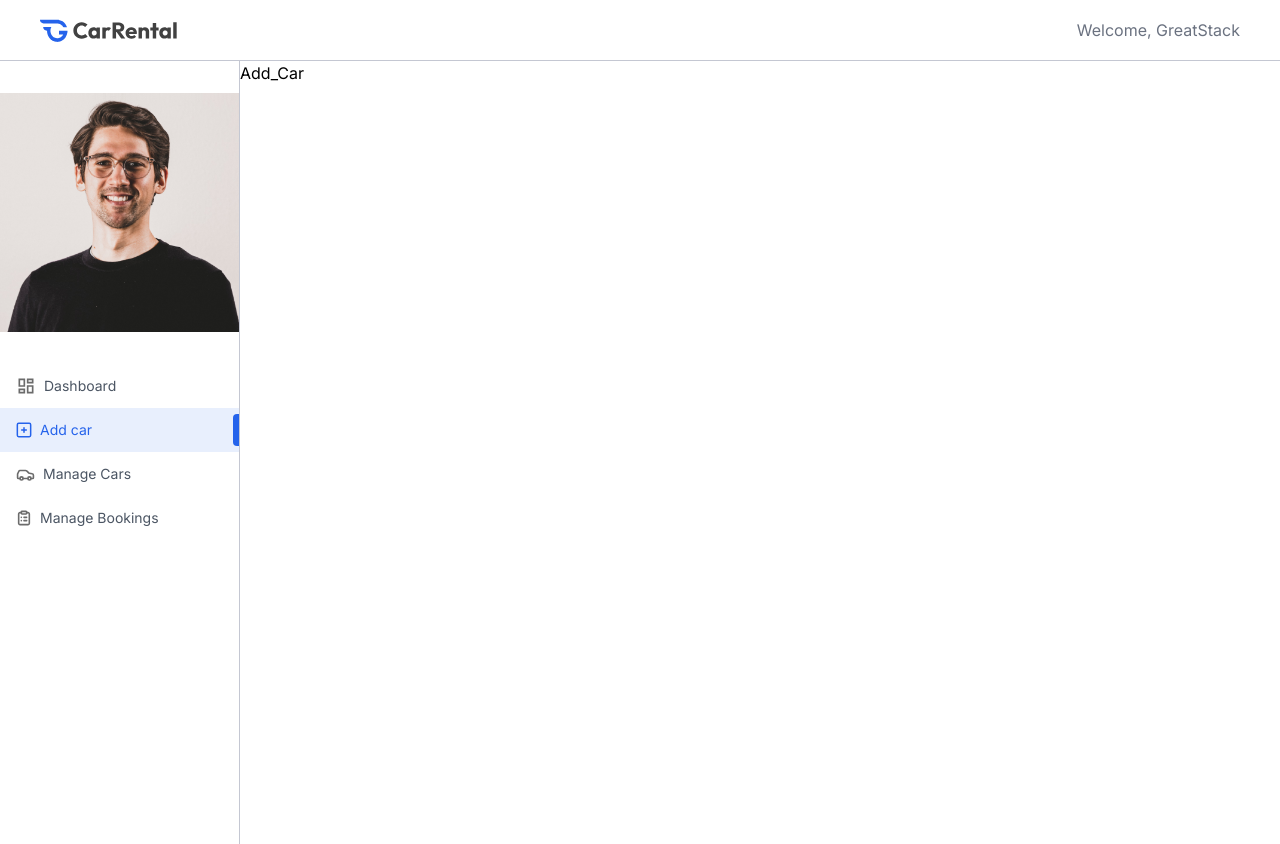
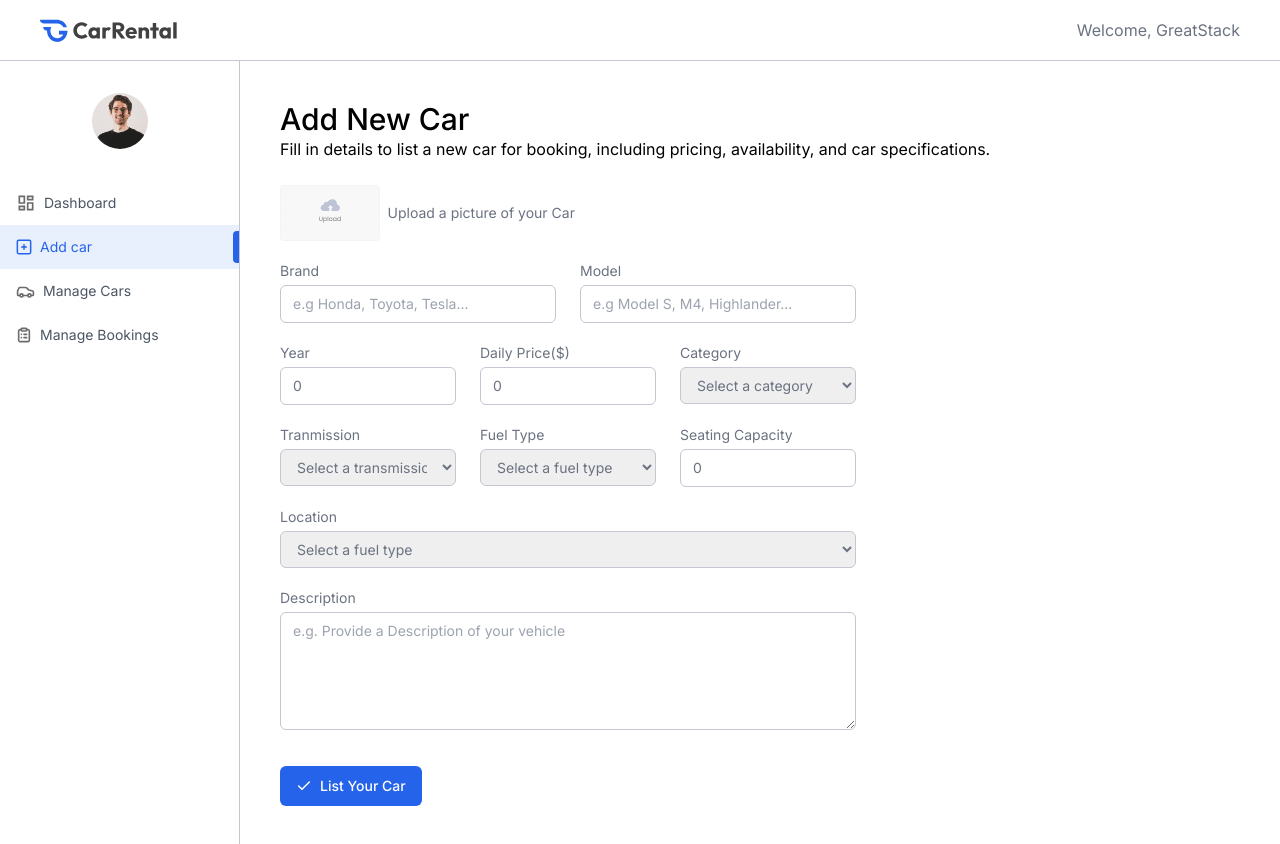
Before and after one commit to TejasVaradaraj/Car_Rental_Website, a React (Vite) app: page /owner/add-car in a window 1280 px wide. Shown: the top 844 px of the page. Built offline with nearby package versions, Linux system fonts and the light colour scheme; the HTML template or start-up script is replaced by a standard one.

Commit message:
Finished Dashboard and Add Car window

```diff
--- a/src/components/owner/Sidebar.jsx
+++ b/src/components/owner/Sidebar.jsx
@@ -17,7 +17,7 @@
     <div className='relative min-h-screen md:flex flex-col items-center pt-8 max-w-13 md:max-w-60 w-full border-r border-borderColor text-sm'>
       <div className='group relative'>
         <label htmlFor="image">
-          <img src={image ? URL.createObjectURL(image) : user?.image || "https://images.unsplash.com/photo-1633332755192-727a05c4013d?q=80&w=300"} alt="" />
+          <img src={image ? URL.createObjectURL(image) : user?.image || "https://images.unsplash.com/photo-1633332755192-727a05c4013d?q=80&w=300"} alt=""  className='h-9 md:h-14 w-9 md:w-14 rounded-full mx-auto'/>
           <input type="file" id='image' accept="image/*" hidden onChange={e=> setImage(e.target.files[0])} />
 
           <div className='absolute hidden top-0 right-0 left-0 bottom-0 bg-black/10 rounded-full group-hover:flex items-center justify-center cursor-pointer'>
--- a/src/pages/owner/Add_Car.jsx
+++ b/src/pages/owner/Add_Car.jsx
@@ -1,8 +1,132 @@
-import React from 'react'
+import React, { useState } from 'react'
+import Title from '../../components/owner/Title'
+import { assets } from '../../assets/assets'
 
 const Add_Car = () => {
+
+const currency = import.meta.env.VITE_CURRENCY
+const [image, setImage] = useState(null)
+const[car, setCar] = useState({
+  brand: '',
+  model: '',
+  year: 0,
+  pricePerDay: 0,
+  category: '',
+  transmission: '',
+  fuel_type: '',
+  seating_capacity: 0,
+  location: '',
+  description: '',
+})
+
+const onSubmitHandler = async(e)=>{
+  e.preventDefault()
+}
+
   return (
-    <div>Add_Car</div>
+    <div className='px-4 py-10 md:px-10 flex-1'>
+      <Title title="Add New Car" subTitle="Fill in details to list a new car for booking, including pricing, availability, and car specifications." />
+
+      <form onSubmit={onSubmitHandler} className='flex flex-col gap-5 text-gray-500 text-sm mt-6 max-w-xl'>
+        {/*Car Image*/}
+        <div className='flex items-center gap-2 w-full'>
+          <label htmlFor='car-image'>
+            <img src={image ? URL.createObjectURL(image) : assets.upload_icon} alt="" className='h-14 rounded cursor-pointer'/>
+            <input type="file" id="car-image" accept="image/*" hidden onChange={e=> setImage(e.target.files[0])} />
+          </label>
+          <p className='text-sm text-gray-500'>Upload a picture of your Car</p>
+        </div>
+
+        {/* Brand and Model */}
+        <div className='grid grid-cols-1 md:grid-cols-2 gap-6'>
+          <div className='flex flex-col w-full'>
+            <label>Brand</label>
+            <input type="text" placeholder="e.g Honda, Toyota, Tesla..." required className='px-3 py-2 mt-1 border border-borderColor rounded-md outline-none' value={car.brand} onChange={e=> setCar({...car, brand: e.target.value})} />
+          </div>
+
+          <div className='flex flex-col w-full'>
+            <label>Model</label>
+            <input type="text" placeholder="e.g Model S, M4, Highlander..." required className='px-3 py-2 mt-1 border border-borderColor rounded-md outline-none' value={car.model} onChange={e=> setCar({...car, model: e.target.value})} />
+          </div>
+        </div>
+
+        {/* Year, Price, Category */}
+        <div className='grid grid-cols-1 sm:grid-cols-2 md:grid-cols-3 gap-6'>
+          <div className='flex flex-col w-full'>
+            <label>Year</label>
+            <input type="number" placeholder="2025" required className='px-3 py-2 mt-1 border border-borderColor rounded-md outline-none' value={car.year} onChange={e=> setCar({...car, year: e.target.value})} />
+          </div>
+
+          <div className='flex flex-col w-full'>
+            <label>Daily Price({currency})</label>
+            <input type="number" placeholder="100" required className='px-3 py-2 mt-1 border border-borderColor rounded-md outline-none' value={car.pricePerDay} onChange={e=> setCar({...car, pricePerDay: e.target.value})} />
+          </div>
+
+          <div className='flex flex-col w-full'>
+            <label>Category</label>
+            <select onChange={e=> setCar({...car, category: e.target.value})} value={car.category} className='px-3 py-2 mt-1 border border-borderColor rounded-md outline-none'>
+              <option value="">Select a category</option>
+              <option value="SUV">SUV</option>
+              <option value="Sedan">Sedan</option>
+              <option value="Van">Minivan</option>
+            </select>
+          </div>
+        </div>
+
+        {/* Transmission, Fuel Type, Seating*/}
+        <div className='grid grid-cols-1 sm:grid-cols-2 md:grid-cols-3 gap-6'>
+          <div className='flex flex-col w-full'>
+            <label>Tranmission</label>
+            <select onChange={e=> setCar({...car, transmission: e.target.value})} value={car.transmission} className='px-3 py-2 mt-1 border border-borderColor rounded-md outline-none'>
+              <option value="">Select a transmission</option>
+              <option value="Manual">Manual</option>
+              <option value="Automatic">Automatic</option>
+              <option value="Manual&Automatic">Manual&Automatic</option>
+            </select>
+          </div>
+
+          <div className='flex flex-col w-full'>
+            <label>Fuel Type</label>
+            <select onChange={e=> setCar({...car, fuel_type: e.target.value})} value={car.fuel_type} className='px-3 py-2 mt-1 border border-borderColor rounded-md outline-none'>
+              <option value="">Select a fuel type</option>
+              <option value="Gas">Gas</option>
+              <option value="Diesel">Diesel</option>
+              <option value="Electric">Electric</option>
+              <option value="Hybrid">Hybrid</option>
+            </select>
+          </div>
+
+          <div className='flex flex-col w-full'>
+            <label>Seating Capacity</label>
+            <input type="number" placeholder="2, 5, 7..." required className='px-3 py-2 mt-1 border border-borderColor rounded-md outline-none' value={car.seating_capacity} onChange={e=> setCar({...car, seating_capacity: e.target.value})} />
+          </div>
+        </div>
+
+        {/* Location*/}
+        <div className='flex flex-col w-full'>
+            <label>Location</label>
+            <select onChange={e=> setCar({...car, location: e.target.value})} value={car.location} className='px-3 py-2 mt-1 border border-borderColor rounded-md outline-none'>
+              <option value="">Select a fuel type</option>
+              <option value="New York">New York</option>
+              <option value="Los Angeles">Los Angeles</option>
+              <option value="Houston">Houston</option>
+              <option value="Chicago">Chicago</option>
+            </select>
+          </div>
+
+        {/* Description*/}
+        <div className='flex flex-col w-full'>
+          <label>Description</label>
+          <textarea rows={5} placeholder="e.g. Provide a Description of your vehicle" required className='px-3 py-2 mt-1 border border-borderColor rounded-md outline-none' value={car.description} onChange={e=> setCar({...car, description: e.target.value})}></textarea>
+        </div>
+
+        <button className="flex items-center gap-2 px-4 py-2.5 mt-4 bg-primary text-white rounded-md font-medium w-max cursor-pointer">
+          <img src={assets.tick_icon} alt="" />
+          List Your Car
+        </button>
+
+      </form>
+    </div>
   )
 }
 
--- a/src/pages/owner/Dashboard.jsx
+++ b/src/pages/owner/Dashboard.jsx
@@ -1,8 +1,82 @@
-import React from 'react'
+import React, { useEffect, useState } from 'react'
+import { assets, dummyDashboardData } from '../../assets/assets'
+import Title from '../../components/owner/Title'
 
 const Dashboard = () => {
+
+const currency = import.meta.env.VITE_CURRENCY
+
+const [data, setData] = useState({
+  totalCars: 0,
+  totalBookings: 0,
+  pendingBookings: 0,
+  completedBookings: 0,
+  recentBookings: [],
+  monthlyRevenue: 0,
+})
+
+useEffect(()=>{
+  setData(dummyDashboardData)
+}, [])
+
+const dashboardCards = [
+  {title: "Total Cars", value: data.totalCars, icon: assets.carIconColored},
+  {title: "Total Bookings", value: data.totalBookings, icon: assets.listIconColored},
+  {title: "Pending", value: data.pendingBookings, icon: assets.cautionIconColored},
+  {title: "Confirmed", value: data.completedBookings, icon: assets.listIconColored}
+]
+
   return (
-    <div>Dashboard</div>
+    <div className='px-4 pt-10 md:px-10 flex-1'>
+      <Title title="Admin Dashboard" subTitle="Moniter overall platform performance including total cars, bookings, revenue, and recent" />
+      <div className='grid sm:grid-cols-2 md:grid-cols-3 lg:grid-cols-4 gap-6 my-8 max-w-3xl'>
+        {dashboardCards.map((card, index)=>(
+          <div key={index} className='flex gap-2 items-center justify-between p-4 rounded-md border border-borderColor'>
+            <div>
+              <h1 className='text-xs text-gray-500'>{card.title}</h1>
+              <p className='text-lg font-semibold'>{card.value}</p>
+            </div>
+            <div className='flex items-center justify-center w-10 h-10 rounded-full bg-primary/10'>
+              <img src={card.icon} alt="" className='h-4 w-4' />
+            </div>
+          </div>
+        ))}
+
+      </div>
+
+        <div className='flex flex-wrap items-start gap-6 mb-8 w-full'>
+          {/* Monthly Revenue */}
+          <div className='p-4 md:p-6 border border-borderColor rounded-md max-w-lg w-full'>
+            <h1 className='text-lg font-medium'>Recent Bookings</h1>
+            <p className='text-gray-500'>Latest customer bookings</p>
+            {data.recentBookings.map((booking, index)=>(
+              <div key={index} className='mt-4 flex items-center justify-between'>
+
+                <div className='flex items-center gap-2'>
+                  <div className='hidden md:flex items-center justify-center w-12 h-12 rounded-full bg-primary/10'>
+                    <img src={assets.listIconColored} alt="" className='h-5 w-5' />
+                  </div>
+                  <div>
+                    <p>{booking.car.brand} {booking.car.model}</p>
+                    <p className='text-sm text-gray-500'>{booking.createdAt.split('T')[0]}</p>
+                  </div>
+                </div>
+                <div className='flex items-center gap-2 font-medium'>
+                  <p className='text-sm text-gray-500'>{currency}{booking.price}</p>
+                  <p className='px-3 py-0.5 border border-borderColor rounded-full text-sm'>{booking.status}</p>
+                </div>
+              </div>
+            ))}
+          </div>
+          {/* Monthly Revenue*/}
+          <div className='p-4 md:p-6 mb-6 border border-borderColor rounded-md w-full md:max-w-xs'>
+            <h1 className='text-lg font-medium'>Monthly Revenue</h1>
+            <p className='text-gray-500'>Revenue for current month</p>
+            <p className='text-3xl mt-6 font-semibold text-primary'>{currency}{data.monthlyRevenue}</p>
+          </div>
+        </div>
+
+    </div>
   )
 }
 
```
